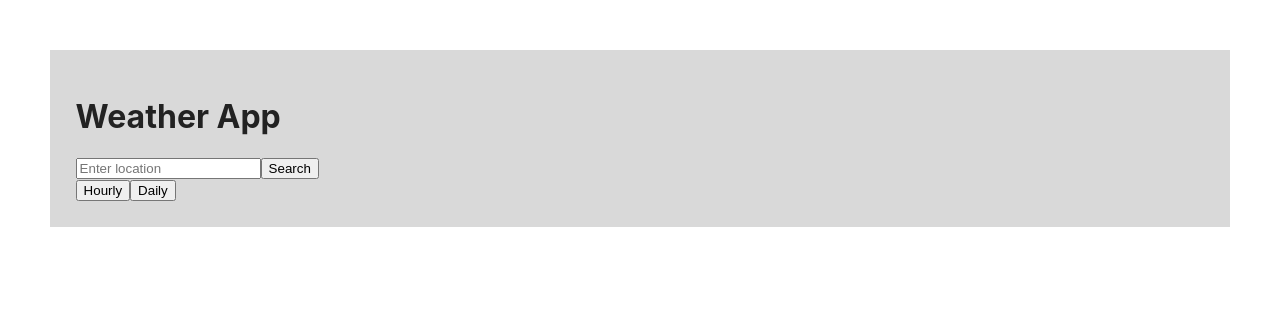
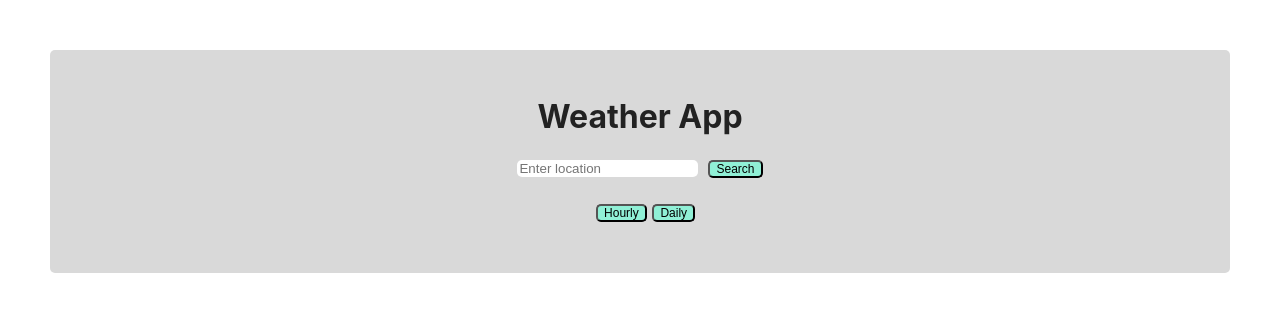
Before and after one commit to SchoolOfCode/bc14_w11d5_hackathon_react-typescript-room_21_darren_naomi_catherine, a React (Create React App) app in the folder my-app/: page / in a window 1280 px wide. Shown: the top 312 px of the page. Built offline with nearby package versions, Linux system fonts and the light colour scheme.

Commit message:
final app to present

```diff
--- a/my-app/src/components/App/App.css
+++ b/my-app/src/components/App/App.css
@@ -1,13 +1,47 @@
-main{
+main {
   margin: 50px;
   background-color: #d9d9d9;
   color: #222222;
   padding: 2%;
+  border-radius: 5px;
+  display: flex;
+  flex-direction: column;
+  align-items: center;
 }
 
-#weather-widget{
+#weather-widget {
   background-color: #787171;
   color: #ffffff;
   padding: 3%;
   margin-top: 20px;
+  border-radius: 5px;
 }
+
+input {
+  margin-right: 10px;
+  border-radius: 5px;
+  border: 1px #222222;
+}
+
+button {
+  background: #90f0d6;
+  border-radius: 5px;
+  color: black;
+  display: inline-block;
+  font: normal 12px/1 "Ubuntu", sans-serif;
+  text-align: center;
+}
+
+#buttons {
+  display: flex;
+  margin: 2%;
+}
+
+#buttons > button {
+  margin: 3%;
+}
+
+#weather-image {
+  display: flex;
+  align-items: flex-end;
+}
--- a/my-app/src/components/App/App.tsx
+++ b/my-app/src/components/App/App.tsx
@@ -37,11 +37,11 @@ function App() {
     const data2 = await response2.json();
     const temp = data2.main.temp;
     const feels_like = data2.main.feels_like;
-    const main = data2.weather.main;
-    const icon = data2.weather.icon;
+    const main = data2.weather[0].main;
+    const icon = data2.weather[0].icon;
     const name = data2.name;
     const country = data2.sys.country;
-    console.log(data2)
+    console.log(data2);
     const weatherData = {
       name,
       country,
@@ -57,10 +57,10 @@ function App() {
   return (
     <div className="App">
       <main>
-      <h1>Weather App</h1>
+        <h1>Weather App</h1>
         <Search fetchBothAPIs={fetchBothAPIs} />
-        { weather && <Display weather={weather} />}
-        <section>
+        {weather && <Display weather={weather} />}
+        <section id="buttons">
           <button>Hourly</button>
           <button>Daily</button>
         </section>
--- a/my-app/src/components/Display/Display.tsx
+++ b/my-app/src/components/Display/Display.tsx
@@ -1,13 +1,12 @@
 type WeatherDataState = {
-  weather:
-    | {
+  weather: {
     name: string;
     country: string;
     temp: number;
     feels_like: number;
     main: string;
     icon: string;
-      }
+  };
 };
 
 export default function Display(props: WeatherDataState) {
@@ -15,16 +14,20 @@ export default function Display(props: WeatherDataState) {
 
   return (
     <div id="weather-widget">
-
       <h2>
         {weather.name}, {weather.country}
       </h2>
-      <img src={weather.icon} alt="weather icon" />
+      <div id="weather-image">
+        <img
+          src={`https://openweathermap.org/img/wn/${weather.icon}@2x.png`}
+          alt="weather icon"
+        />{" "}
+        <h4>{weather.main}</h4>
+      </div>
       <h2>Temperature {weather.temp}°C</h2>
       <h4>Feels Like {weather.feels_like}°C</h4>
-      <h4>{weather && weather.main}</h4>
+
       {/* conditional rendering above is optional - we have rendered in app*/}
-      <h3>TIME</h3>
     </div>
   );
 }
```
Lines whose indentation alone changed are shown as unchanged.
